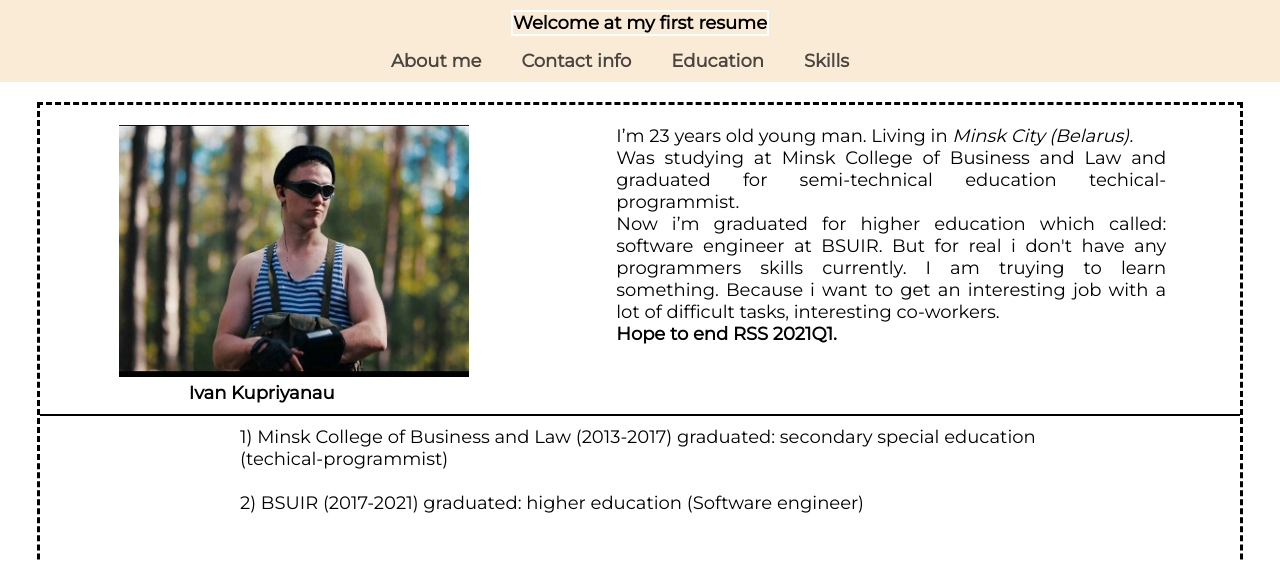
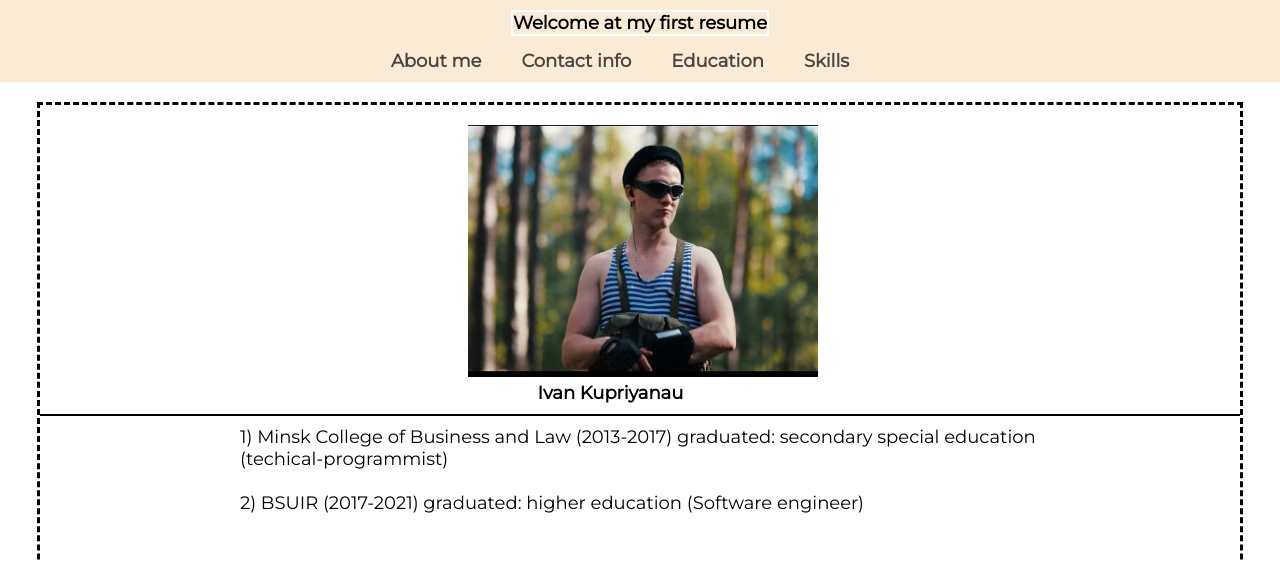
Before and after one commit to KuperIvan/rsschool-cv, a plain HTML site: page index.html in a window 1280 px wide. Shown: the top 561 px of the page. Drawn offline with Linux system fonts and the light colour scheme.

Commit message:
feat: refactoring education sction

```diff
--- a/index.html
+++ b/index.html
@@ -36,12 +36,7 @@
 						</div>
 					</div>
 
-						<div class="resume__education-info">
-							<div class="resume__education-text">
-								<p>I’m 23 years old young man. Living in <em>Minsk City (Belarus).</em>
-									<br> Was studying at Minsk College of Business and Law and graduated for semi-technical education techical-programmist. <br>Now i’m graduated for higher education which called: software engineer at BSUIR. But for real i don't have any programmers skills currently. I am truying to learn something. Because i want to get an interesting job with a lot of difficult tasks, interesting co-workers. <br><strong>Hope to end RSS 2021Q1.</strong></p>
-						</div>
-						</div>
+
 
 						<span class="separator">
 							<p></p>
```
